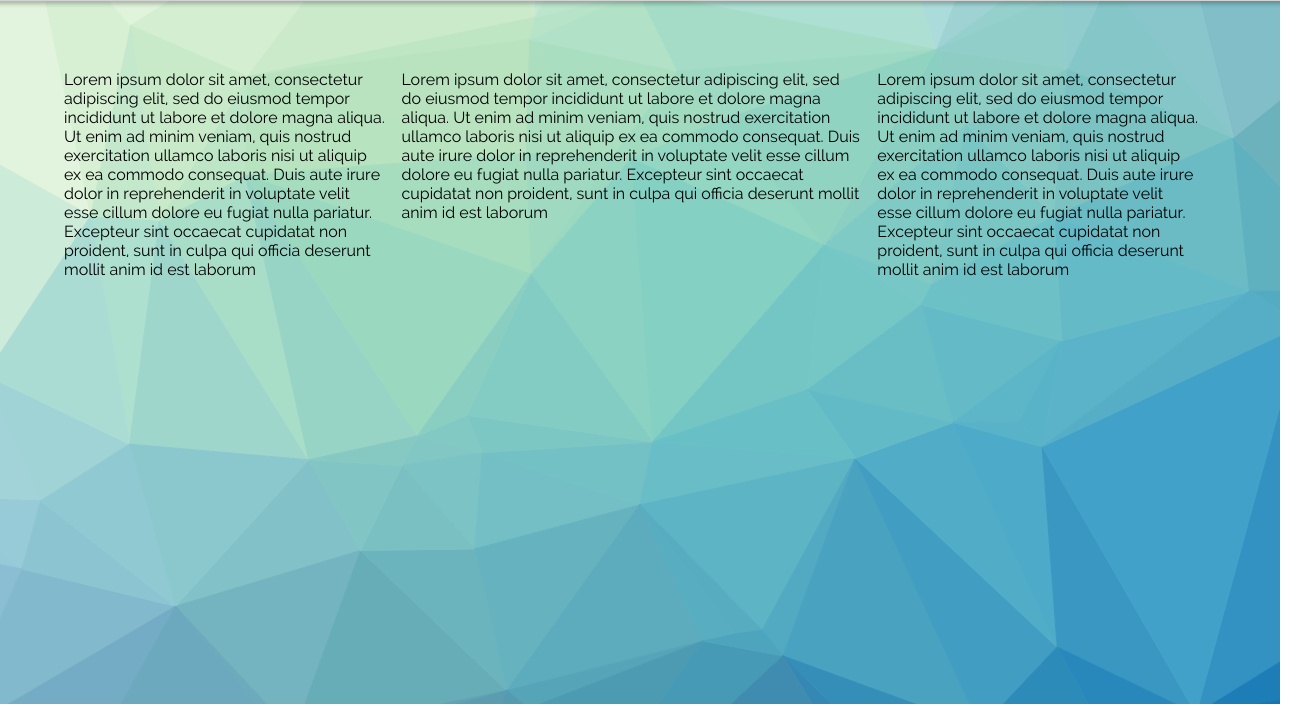
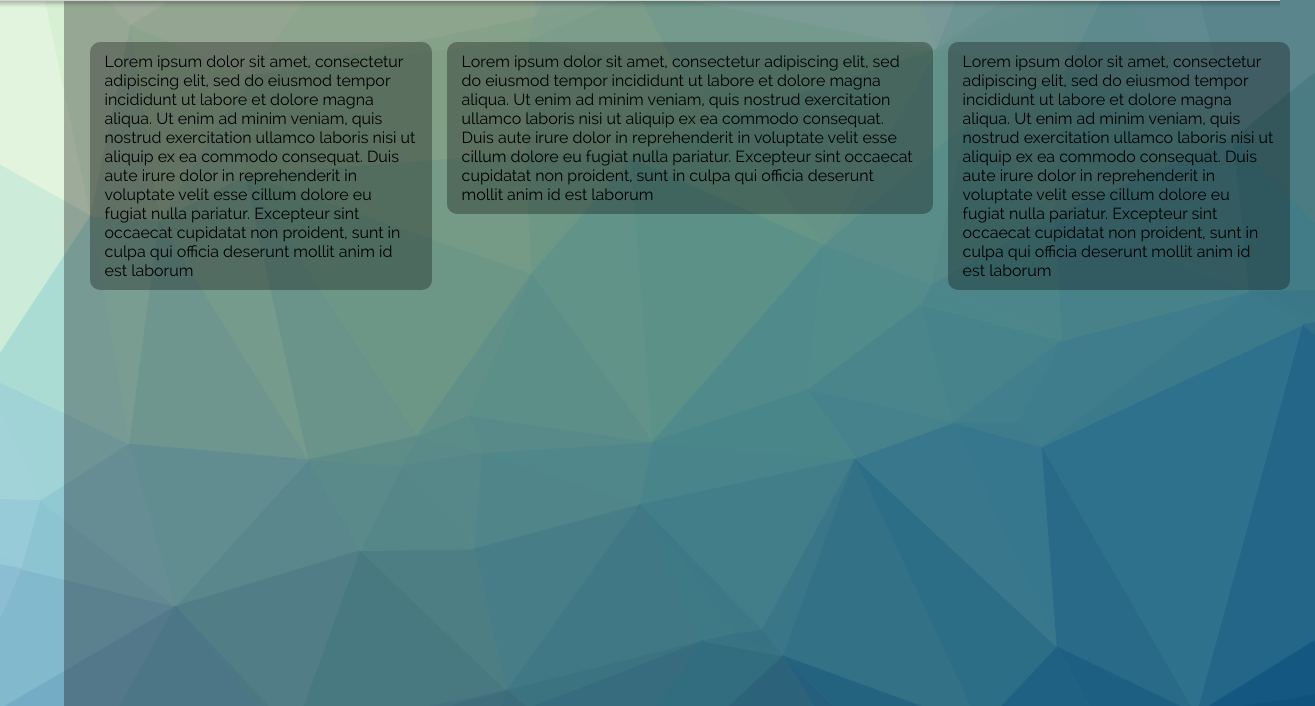
Before and after one commit to jameslvdb/sweetspot, a plain HTML site: page Website/index.html in a window 1280 px wide. Shown: the part 96-802 px from the top of the page, 1315 px wide, since content can reach past the window. Drawn offline with Linux system fonts and the light colour scheme; some packages are replaced by stand-ins of ours.

Commit message:
Added background

```diff
--- a/Website/css/style.css
+++ b/Website/css/style.css
@@ -32,11 +32,17 @@ img {
 	background-color:rgba(0, 0, 0, 0.3);
 	margin: 70px auto;
 	padding: 0px 0px 0px 0px;
+	border-radius: 10px;
 }
 
 #colOne {
 	float: left;
-	width: 28%;
+	width: 26%;
+	padding: 10px 15px;
+	min-width: 200px;
+	height: 100%;
+	background-color:rgba(0, 0, 0, 0.3);
+	border-radius: 10px;
 }
 
 #colOne p {
@@ -45,19 +51,28 @@ img {
 
 #colTwo {
 	float: left;
-	max-width: 40%;
+	min-width: 300px;
+	max-width: 38%;
 	margin: 0px;
-	padding: 0px 15px;
+	margin-left: 15px;
+	margin-right: 15px;
+	padding: 10px 15px;
+	background-color:rgba(0, 0, 0, 0.3);
+	border-radius: 10px;
 }
 
 #colTwo p {
-	padding: 0 1.5em 0 1.5em;
 	line-height: 25px;
 }
 
 #colThree {
 	float: left;
-	max-width: 28%;
+	min-width: 200px;
+	width: 26%;
+	padding: 10px 15px;
+	height: 100%;
+	background-color:rgba(0, 0, 0, 0.3);
+	border-radius: 10px;
 }
 
 
@@ -158,19 +173,25 @@ img {
 	color: #fff;
 }
 
-#contents > div {
-	display: inline-block;
+#contents{
+	max-width: 90%;
+	min-width: 1200px;
+	min-height: 600px;
 	background-color:rgba(0, 0, 0, 0.3);
-	width: 100%;
+	margin-left: 5%;
+	margin-right: 5%;
 	padding-top: 42px;
+	padding-left: 2%;
+	padding-right: 2%;
+	padding-bottom: 5%;
 }
-#contents > div.body {
-	width: 950px;
+/*#contents > div.body {
+	width: 90%px;
 	padding-left: 15px;
 	padding-right: 15px;
-}
+}*/
 /*HERE*/
-#contents h2, #contents h3 {
+/*#contents h2, #contents h3 {
 	color: #fff;
 	font-family: 'Raleway';
 	font-weight: normal;
@@ -190,7 +211,7 @@ img {
 }
 #contents p a:hover {
 	color: #000;
-}
+}*/
 
 /*============== JOBS ==============*/
 #featured-jobs {
--- a/Website/index.html
+++ b/Website/index.html
@@ -29,7 +29,7 @@
 			</div>
 
 			<!-- Everything after the navigation bar -->
-			<div id="content">
+			<div id="contents">
 				<div id="colOne">
 					Lorem ipsum dolor sit amet, consectetur adipiscing elit, sed do eiusmod tempor incididunt ut labore et dolore magna aliqua. Ut enim ad minim veniam, quis nostrud exercitation ullamco laboris nisi ut aliquip ex ea commodo consequat. Duis aute irure dolor in reprehenderit in voluptate velit esse cillum dolore eu fugiat nulla pariatur. Excepteur sint occaecat cupidatat non proident, sunt in culpa qui officia deserunt mollit anim id est laborum
 				</div>
```
